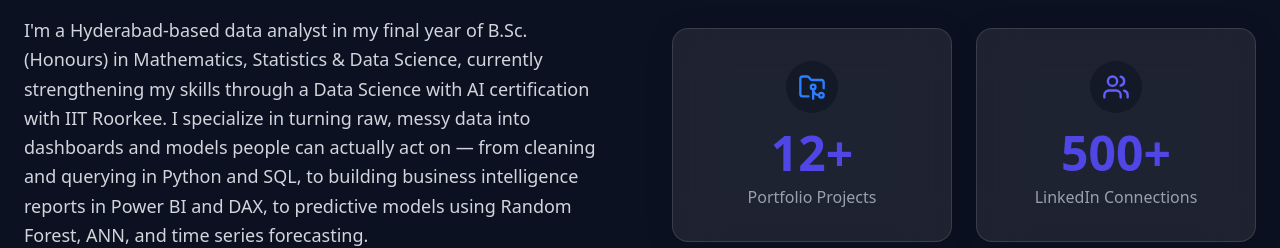
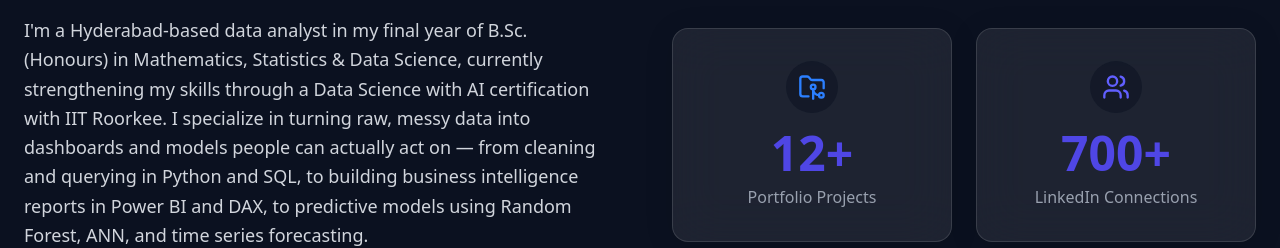
Before and after one commit to sidducv0528/siddu-portfolio-, a Next.js app: page / in a window 1280 px wide. Shown: the part 960-1208 px from the top of the page. Built offline with nearby package versions, Linux system fonts and the light colour scheme.

Commit message:
Update connections and improve Skills animation

```diff
--- a/src/components/About.tsx
+++ b/src/components/About.tsx
@@ -14,7 +14,7 @@ export function About() {
 
   const stats = [
     { label: "Portfolio Projects", value: 12, suffix: "+", icon: FolderGit2, color: "text-blue-500" },
-    { label: "LinkedIn Connections", value: 500, suffix: "+", icon: Users, color: "text-indigo-500" },
+    { label: "LinkedIn Connections", value: 700, suffix: "+", icon: Users, color: "text-indigo-500" },
     { label: "CGPA (Expected)", value: 8.5, suffix: "", decimals: 1, icon: GraduationCap, color: "text-emerald-500" },
     { label: "Records Analyzed", value: 400, suffix: "K+", icon: Database, color: "text-orange-500" },
   ];
--- a/src/components/Skills.tsx
+++ b/src/components/Skills.tsx
@@ -52,18 +52,18 @@ export function Skills() {
     visible: {
       opacity: 1,
       transition: {
-        staggerChildren: 0.1,
+        staggerChildren: 0.15,
       },
     },
   };
 
   const itemVariants: Variants = {
-    hidden: { opacity: 0, y: 15, scale: 0.95 },
+    hidden: { opacity: 0, y: -40, scale: 0.9 },
     visible: {
       opacity: 1,
       y: 0,
       scale: 1,
-      transition: { type: "spring", stiffness: 120, damping: 12 }
+      transition: { type: "spring", stiffness: 100, damping: 10 }
     },
   };
 
```
